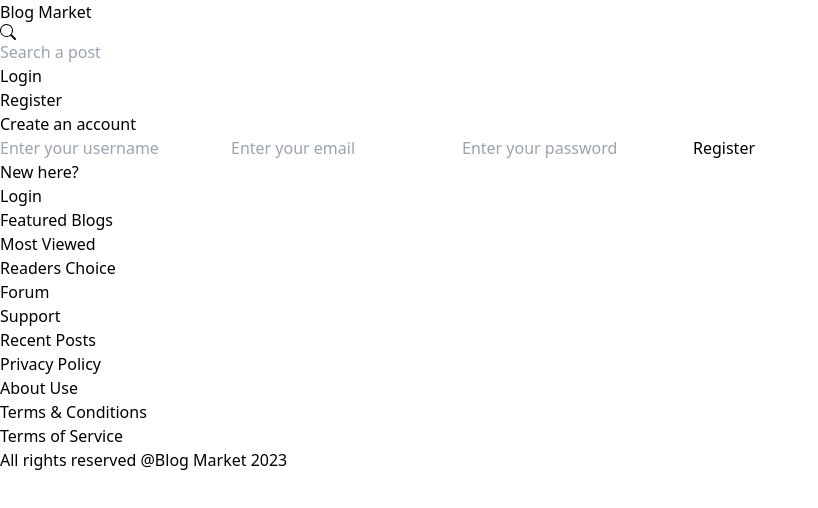
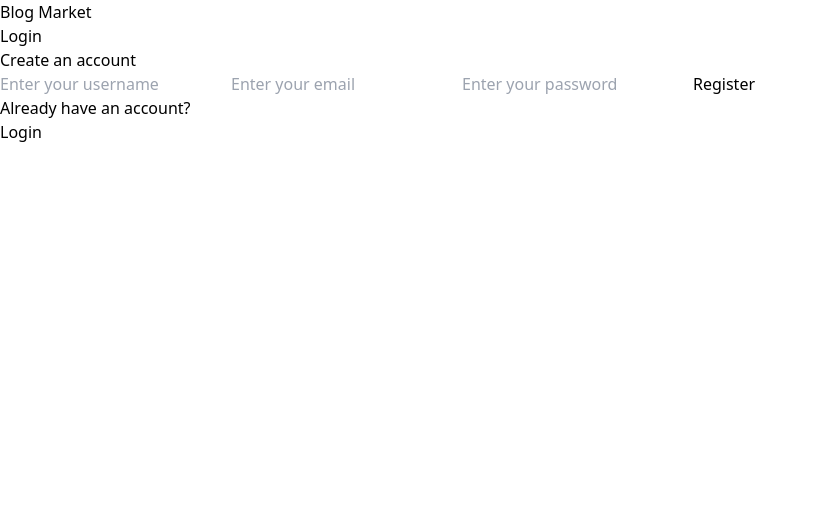
Before and after one commit to thakiddx/blogApp, a React (Vite) app: page /register in a window 1280 px wide. Shown: the top 508 px of the page, without its empty margins (0-818 px from the left). Built offline with nearby package versions, Linux system fonts and the light colour scheme.

Commit message:
navbar wip

```diff
--- a/src/App.jsx
+++ b/src/App.jsx
@@ -1,6 +1,4 @@
 import { Routes, Route } from "react-router-dom"
-import Footer from "./component/Footer"
-import NavBar from "./component/NavBar"
 import Home from "/home/xmalone0920/blogApp/frontend/src/pages/Home.jsx"
 import Register from "./pages/Register"
 import Login from "./pages/Login"
@@ -8,13 +6,11 @@
 function App() {
   return (
     <div>
-      <NavBar />
       <Routes>
         <Route exact path="/" element={<Home />} />
         <Route exact path="/login" element={<Login/>} />
         <Route exact path="/register" element={<Register />} />
       </Routes>
-      <Footer />
     </div>
   );
 }
--- a/src/pages/Home.jsx
+++ b/src/pages/Home.jsx
@@ -1,8 +1,12 @@
+import Footer from "../component/Footer"
 import HomePosts from "../component/HomePost"
+import NavBar from "../component/NavBar"
 
 
 const Home = () => {
     return (
+    <>
+    <NavBar/>
       <div className="px-8 md:px-[200px]">
         <HomePosts />
         <HomePosts />
@@ -10,6 +14,10 @@
         <HomePosts />
         <HomePosts />
       </div>
+      <Footer/>
+    </>
+
+
     )
 }
 
--- a/src/pages/Login.jsx
+++ b/src/pages/Login.jsx
@@ -2,7 +2,12 @@
 
 const Login = () => {
   return (
-    <div className="w-full flex justify-center items-center h-[70vh] ">
+    <>
+       <div className="flex items-center justify-between px-6 md:px-[200px] py-4">
+        <h1 className="text-lg md:txt-xl font-extrabold"><Link to='/'>Blog Market</Link></h1>
+        <h3><Link to='/register'>Register</Link></h3>
+        </div>
+        <div className="w-full flex justify-center items-center h-[80vh] ">
             <div className="flex flex-col justify-center items-center space-y-4 w-[80%] md:w-[25%]">
                 <h1 className="text-xl font-bold text-left">Log in to your account</h1>
                 <input className="w-full px-4 py-2 border-2 border-black outline-0" type="text" placeholder="Enter your email"/>
@@ -14,6 +19,9 @@
                 </div>
             </div>
         </div>
+
+    </>
+
   )
 }
 
--- a/src/pages/Register.jsx
+++ b/src/pages/Register.jsx
@@ -2,7 +2,12 @@
 
 const Register = () => {
   return (
-    <div className="w-full flex justify-center items-center h-[70vh] ">
+    <>
+       <div className="flex items-center justify-between px-6 md:px-[200px] py-4">
+            <h1 className="text-lg md:txt-xl font-extrabold"><Link to='/'>Blog Market</Link></h1>
+            <h3><Link to='/login'>Login</Link></h3>
+            </div>
+            <div className="w-full flex justify-center items-center h-[80vh] ">
             <div className="flex flex-col justify-center items-center space-y-4 w-[80%] md:w-[25%]">
                 <h1 className="text-xl font-bold text-left">Create an account</h1>
                 <input className="w-full px-4 py-2 border-2 border-black outline-0" type="text" placeholder="Enter your username"/>
@@ -10,11 +15,12 @@
                 <input className="w-full px-4 py-2 border-2 border-black outline-0"  type="password" placeholder="Enter your password"/>
                 <button className="w-full px-4 py-4 text-lg font-bold text-white bg-black rounded-lg hover:bg-gray-500 hover:text-black">Register</button>
                 <div className="flex justify-center items-center space-x-3">
-                <p>New here?</p>
+                    <p>Already have an account?</p>
                     <p className="text-gray-500 hover:text-black"><Link to="/login">Login</Link></p>
                 </div>
             </div>
         </div>
+    </>
   )
 }
 
```
Lines whose indentation alone changed are shown as unchanged.
